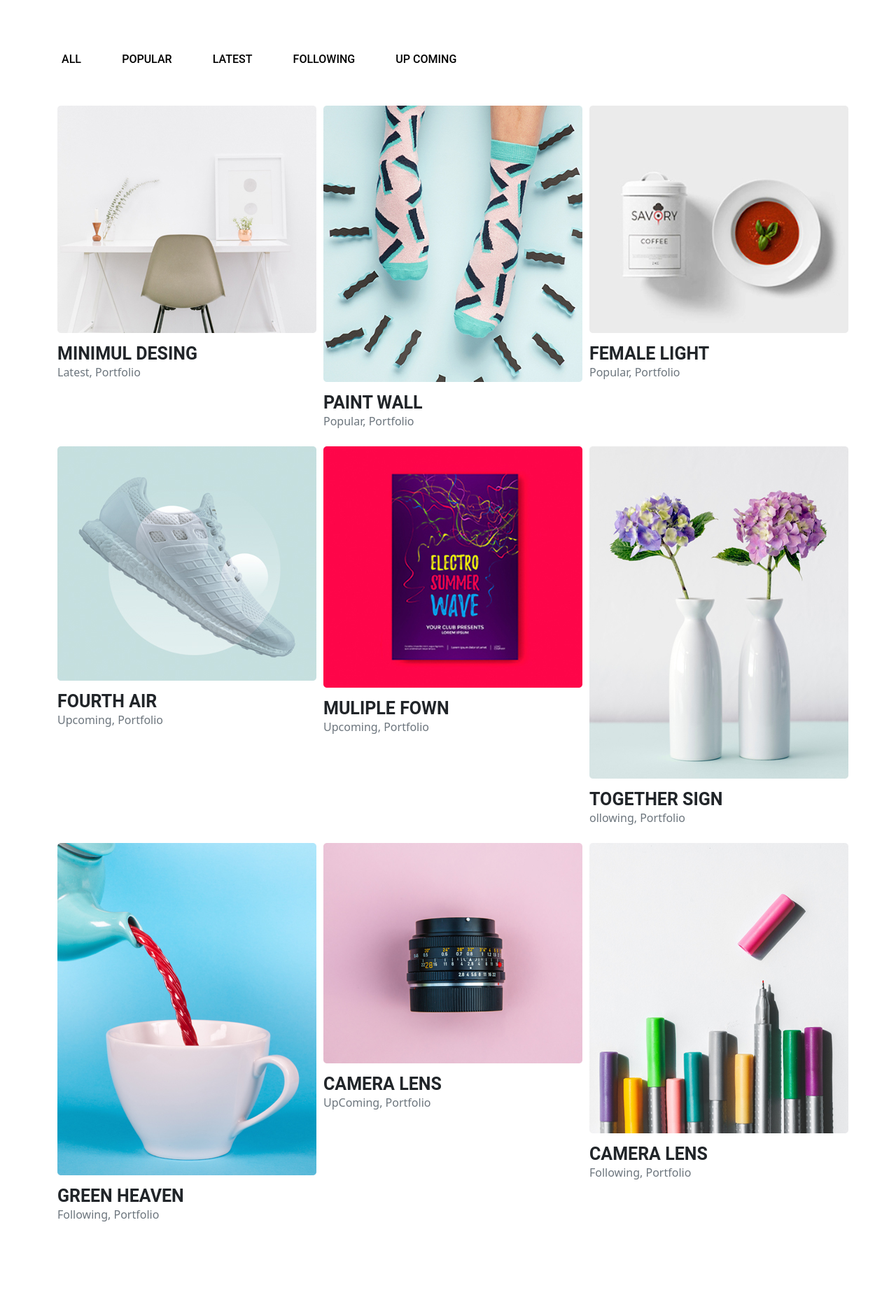
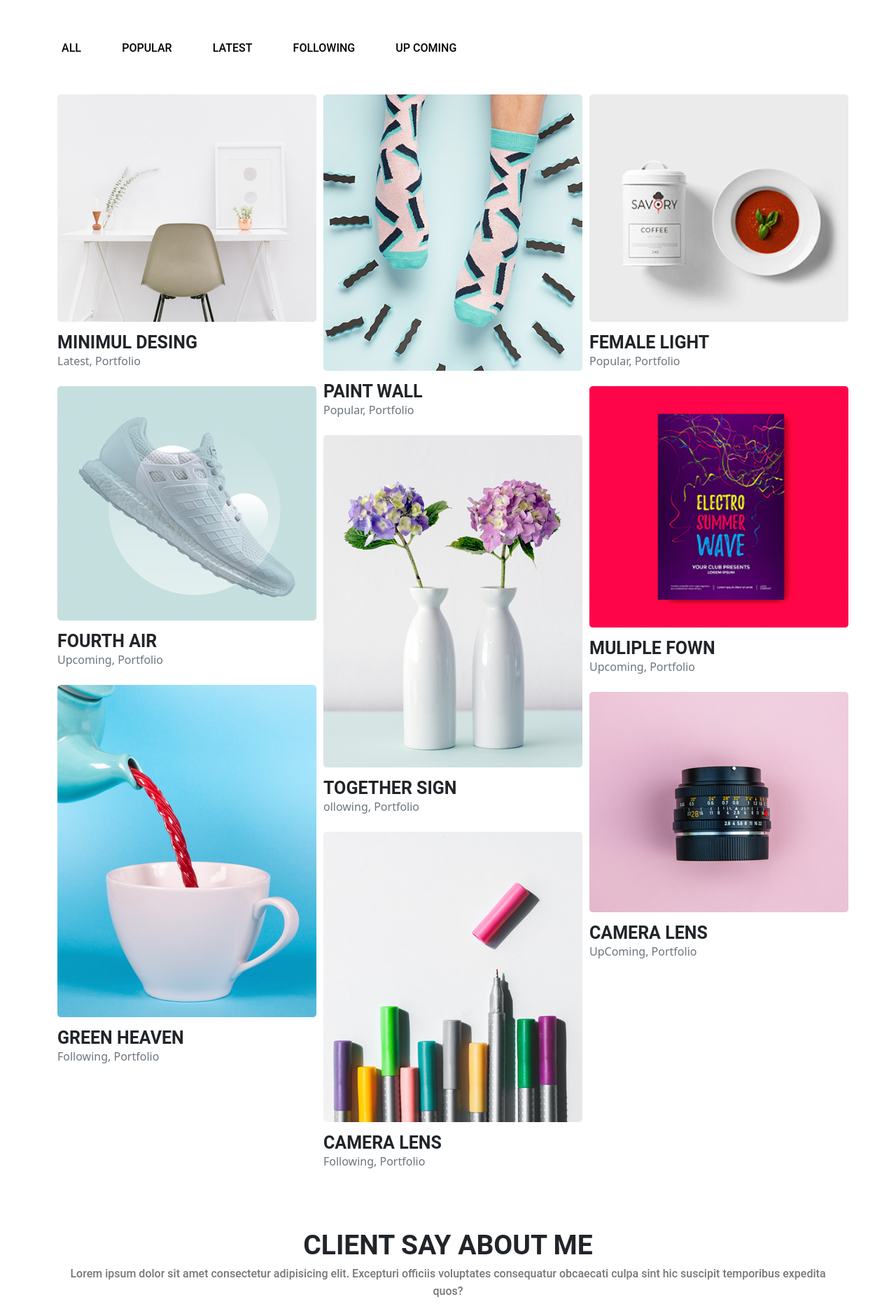
Before and after one commit to thuanphat2001/portfolio, a plain HTML site: page index.html in a window 1280 px wide. Shown: the part 3340-5214 px from the top of the page at 70% size. Before the commit the page ends 5176 px from the top, so only its background shows below. Drawn offline with nearby package versions, Linux system fonts and the light colour scheme.

```diff
--- a/css/partials/_global.css
+++ b/css/partials/_global.css
@@ -60,3 +60,6 @@
   outline: none !important;
   box-shadow: none !important;
 }
+.title-h1 {
+  font: normal bold 39px/40px var(--roboto);
+}
--- a/css/style.css
+++ b/css/style.css
@@ -184,4 +184,8 @@
 .site-main .project .grid .our-project > .title h4 {
   font: normal 700 25px/12px var(--roboto);
 }
+
+.site-main .project .grid .our-project .img a:hover img {
+  filter: brightness(1.1) drop-shadow(1px 8px 30px #b1afaf);
+}
 /* end project */
--- a/index.html
+++ b/index.html
@@ -12,7 +12,10 @@
     <link rel="stylesheet" href="https://cdnjs.cloudflare.com/ajax/libs/font-awesome/6.1.2/css/all.min.css"
         integrity="sha512-1sCRPdkRXhBV2PBLUdRb4tMg1w2YPf37qatUFeS7zlBy7jJI8Lf4VHwWfZZfpXtYSLy85pkm9GaYVYMfw5BC1A=="
         crossorigin="anonymous" referrerpolicy="no-referrer" />
-
+    <!-- Magnific popup css file -->
+    <link rel="stylesheet" href="https://cdnjs.cloudflare.com/ajax/libs/magnific-popup.js/1.1.0/magnific-popup.min.css"
+        integrity="sha512-+EoPw+Fiwh6eSeRK7zwIKG2MA8i3rV/DGa3tdttQGgWyatG/SkncT53KHQaS5Jh9MNOT3dmFL0FjTY08And/Cw=="
+        crossorigin="anonymous" referrerpolicy="no-referrer" />
     <!-- custom css file -->
     <link rel="stylesheet" href="./css/style.css">
 
@@ -275,7 +278,7 @@
                     <h1 class="text-uppercase title-h1">quality work</h1>
                 </div>
                 <div class="button-group">
-                    <button type="button" class="active">All</button>
+                    <button type="button" class="active" id="btn1">All</button>
                     <button type="button" data-filter=".popular">Popular</button>
                     <button type="button" data-filter=".latest">Latest</button>
                     <button type="button" data-filter=".following">Following</button>
@@ -285,7 +288,9 @@
                     <div class="col-lg-4 col-md-6 col-sm-12 element-item latest">
                         <div class="our-project">
                             <div class="img">
+                                <a class="test-popup-link" href="./img/portfolio/p1.jpg">
                                     <img src="./img/portfolio/p1.jpg" alt="portfolio-1">
+                                </a>
                             </div>
                             <div class="title py-4">
                                 <h4 class="text-uppercase">
@@ -298,7 +303,10 @@
                     <div class="col-lg-4 col-md-6 col-sm-12 element-item popular">
                         <div class="our-project">
                             <div class="img">
+                                <a class="test-popup-link" href="./img/portfolio/p2.jpg">
+
                                     <img src="./img/portfolio/p2.jpg" alt="portfolio-2">
+                                </a>
                             </div>
                             <div class="title py-4">
                                 <h4 class="text-uppercase">
@@ -311,7 +319,10 @@
                     <div class="col-lg-4 col-md-6 col-sm-12 element-item popular">
                         <div class="our-project">
                             <div class="img">
+                                <a class="test-popup-link" href="./img/portfolio/p3.jpg">
+
                                     <img src="./img/portfolio/p3.jpg" alt="portfolio-3">
+                                </a>
                             </div>
                             <div class="title py-4">
                                 <h4 class="text-uppercase">
@@ -324,7 +335,10 @@
                     <div class="col-lg-4 col-md-6 col-sm-12 element-item upcoming">
                         <div class="our-project">
                             <div class="img">
+                                <a class="test-popup-link" href="./img/portfolio/p4.jpg">
+
                                     <img src="./img/portfolio/p4.jpg" alt="portfolio-4">
+                                </a>
                             </div>
                             <div class="title py-4">
                                 <h4 class="text-uppercase">
@@ -337,7 +351,10 @@
                     <div class="col-lg-4 col-md-6 col-sm-12 element-item upcoming">
                         <div class="our-project">
                             <div class="img">
+                                <a class="test-popup-link" href="./img/portfolio/p5.jpg">
+
                                     <img src="./img/portfolio/p5.jpg" alt="portfolio-5">
+                                </a>
                             </div>
                             <div class="title py-4">
                                 <h4 class="text-uppercase">
@@ -350,7 +367,10 @@
                     <div class="col-lg-4 col-md-6 col-sm-12 element-item following">
                         <div class="our-project">
                             <div class="img">
+                                <a class="test-popup-link" href="./img/portfolio/p6.jpg">
+
                                     <img src="./img/portfolio/p6.jpg" alt="portfolio-6">
+                                </a>
                             </div>
                             <div class="title py-4">
                                 <h4 class="text-uppercase">
@@ -363,7 +383,10 @@
                     <div class="col-lg-4 col-md-6 col-sm-12 element-item following">
                         <div class="our-project">
                             <div class="img">
+                                <a class="test-popup-link" href="./img/portfolio/p7.jpg">
+
                                     <img src="./img/portfolio/p7.jpg" alt="portfolio-7">
+                                </a>
                             </div>
                             <div class="title py-4">
                                 <h4 class="text-uppercase">
@@ -376,7 +399,10 @@
                     <div class="col-lg-4 col-md-6 col-sm-12 element-item upcoming">
                         <div class="our-project">
                             <div class="img">
+                                <a class="test-popup-link" href="./img/portfolio/p9.jpg">
+
                                     <img src="./img/portfolio/p9.jpg" alt="portfolio-9">
+                                </a>
                             </div>
                             <div class="title py-4">
                                 <h4 class="text-uppercase">
@@ -389,7 +415,10 @@
                     <div class="col-lg-4 col-md-6 col-sm-12 element-item following">
                         <div class="our-project">
                             <div class="img">
+                                <a class="test-popup-link" href="./img/portfolio/p8.jpg">
+
                                     <img src="./img/portfolio/p8.jpg" alt="portfolio-8">
+                                </a>
                             </div>
                             <div class="title py-4">
                                 <h4 class="text-uppercase">
@@ -403,6 +432,19 @@
             </div>
         </section>
         <!-- End Project -->
+        <!-- About me -->
+        <section class="about-me">
+            <div class="container">
+                <div class="row text-center">
+                    <div class="col-12">
+                        <h1 class="text-uppercase title-h1">Client say about me</h1>
+                        <p class="para">Lorem ipsum dolor sit amet consectetur adipisicing elit. Excepturi officiis
+                            voluptates consequatur obcaecati culpa sint hic suscipit temporibus expedita quos?</p>
+                    </div>
+                </div>
+            </div>
+        </section>
+        <!-- End About me -->
 
     </main>
     <!-- End Main -->
@@ -415,6 +457,10 @@
     <script src="https://cdnjs.cloudflare.com/ajax/libs/jquery.isotope/3.0.6/isotope.pkgd.min.js"
         integrity="sha512-Zq2BOxyhvnRFXu0+WE6ojpZLOU2jdnqbrM1hmVdGzyeCa1DgM3X5Q4A/Is9xA1IkbUeDd7755dNNI/PzSf2Pew=="
         crossorigin="anonymous" referrerpolicy="no-referrer"></script>
+    <!-- Magnific popup Libraries -->
+    <script src="https://cdnjs.cloudflare.com/ajax/libs/magnific-popup.js/1.1.0/jquery.magnific-popup.min.js"
+        integrity="sha512-IsNh5E3eYy3tr/JiX2Yx4vsCujtkhwl7SLqgnwLNgf04Hrt9BT9SXlLlZlWx+OK4ndzAoALhsMNcCmkggjZB1w=="
+        crossorigin="anonymous" referrerpolicy="no-referrer"></script>
     <!-- Custom js file -->
     <script src="./js/main.js"></script>
 </body>
--- a/js/main.js
+++ b/js/main.js
@@ -7,4 +7,9 @@
     $(".project .grid").isotope({ filter: selector });
     return false;
   });
+  $(".project .button-group #btn1").trigger("click");
+  $(".project .grid .test-popup-link").magnificPopup({
+    type: "image",
+    gallery: { enabled: true },
+  });
 });
```
Lines whose indentation alone changed are shown as unchanged.
